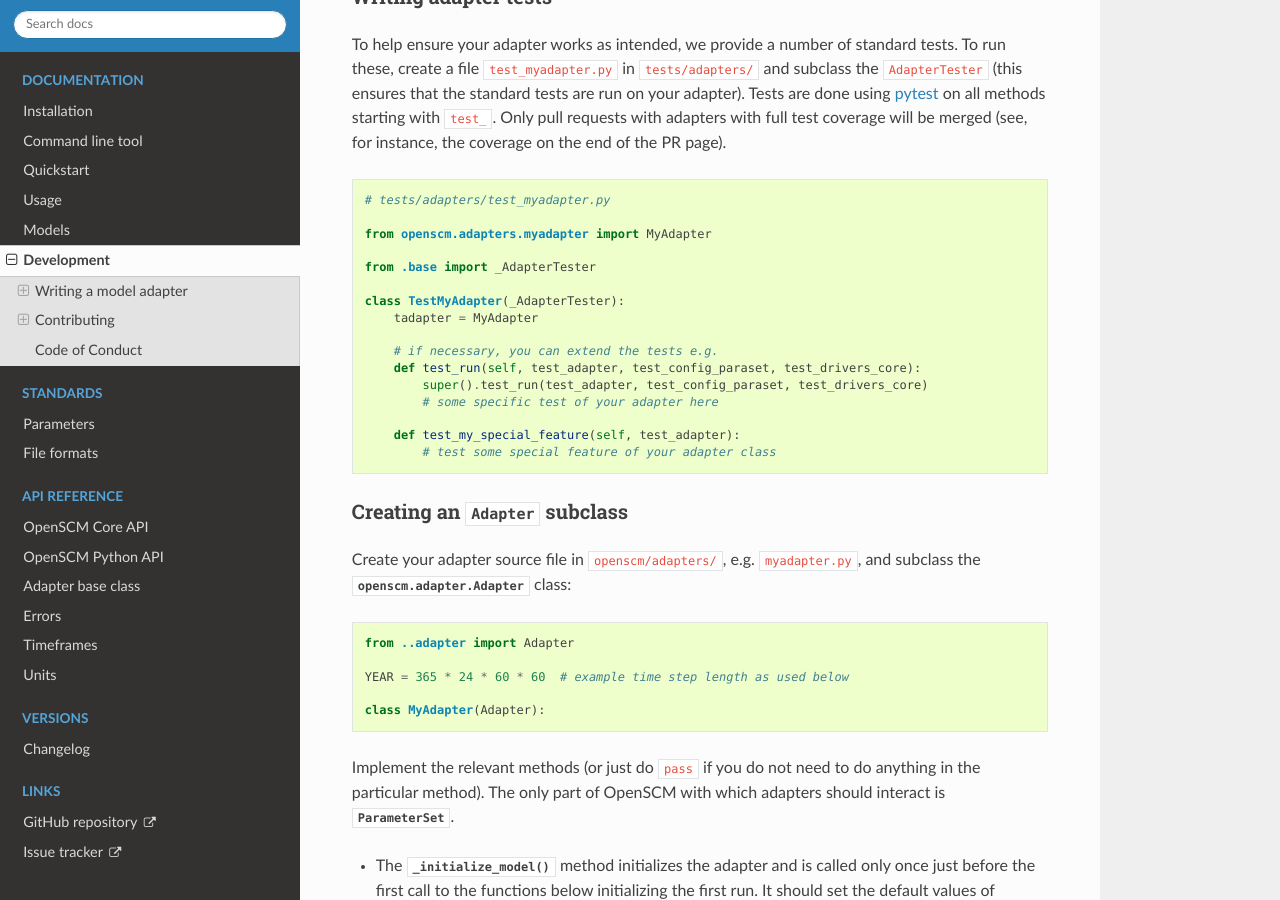
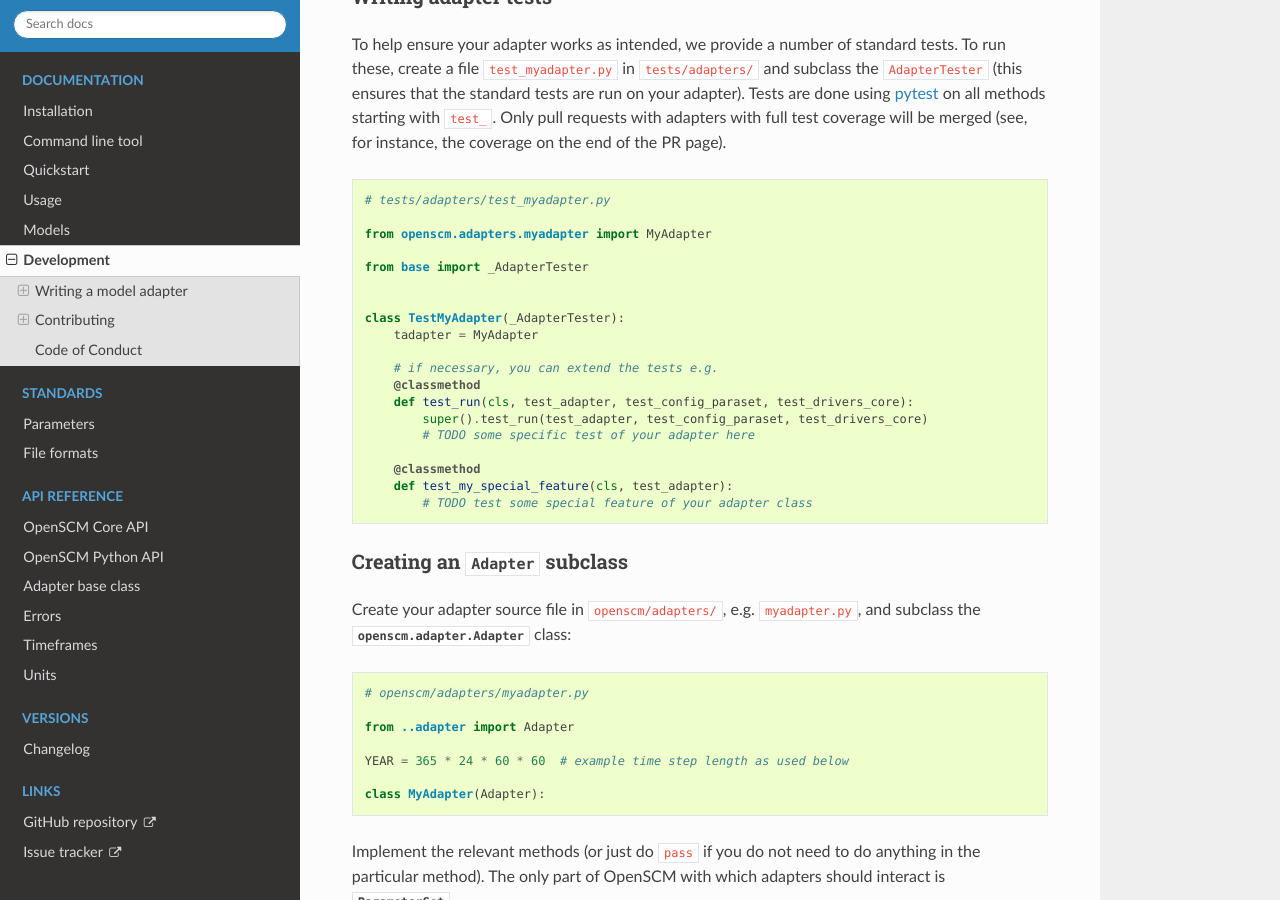
Before and after one commit to openscm/openscm, a Sphinx documentation site: the page built from docs/development.rst, in a window 1280 px wide and 900 px high, scrolled down 431 px. Built offline with Sphinx 7.4.7 and the Read the Docs theme 2.0.0, drawn with Linux system fonts in a browser that asks for light colours; some of the changed text lies outside the part shown.

Commit message:
Fix adapter interface description and tests

```diff
--- a/docs/development.rst
+++ b/docs/development.rst
@@ -25,18 +25,21 @@ the PR page).
 
     from openscm.adapters.myadapter import MyAdapter
 
-    from .base import _AdapterTester
+    from base import _AdapterTester
+
 
     class TestMyAdapter(_AdapterTester):
         tadapter = MyAdapter
 
         # if necessary, you can extend the tests e.g.
-        def test_run(self, test_adapter, test_config_paraset, test_drivers_core):
+        @classmethod
+        def test_run(cls, test_adapter, test_config_paraset, test_drivers_core):
             super().test_run(test_adapter, test_config_paraset, test_drivers_core)
-            # some specific test of your adapter here
+            # TODO some specific test of your adapter here
 
-        def test_my_special_feature(self, test_adapter):
-            # test some special feature of your adapter class
+        @classmethod
+        def test_my_special_feature(cls, test_adapter):
+            # TODO test some special feature of your adapter class
 
 
 Creating an :class:`~openscm.adapter.Adapter` subclass
@@ -47,6 +50,8 @@ Create your adapter source file in ``openscm/adapters/``, e.g.
 class:
 
 .. code:: python
+
+    # openscm/adapters/myadapter.py
 
     from ..adapter import Adapter
 
```
Also changed, not shown: other parts of docs/development.rst (+2 -0 lines), 2 other files.
